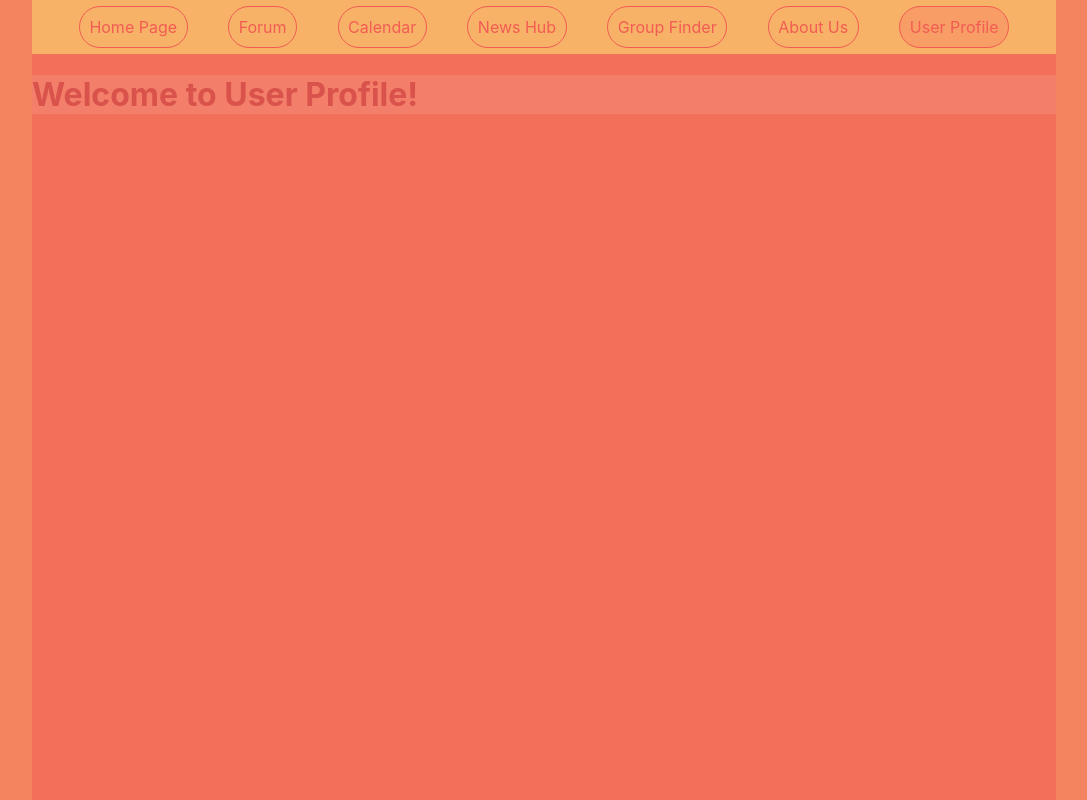
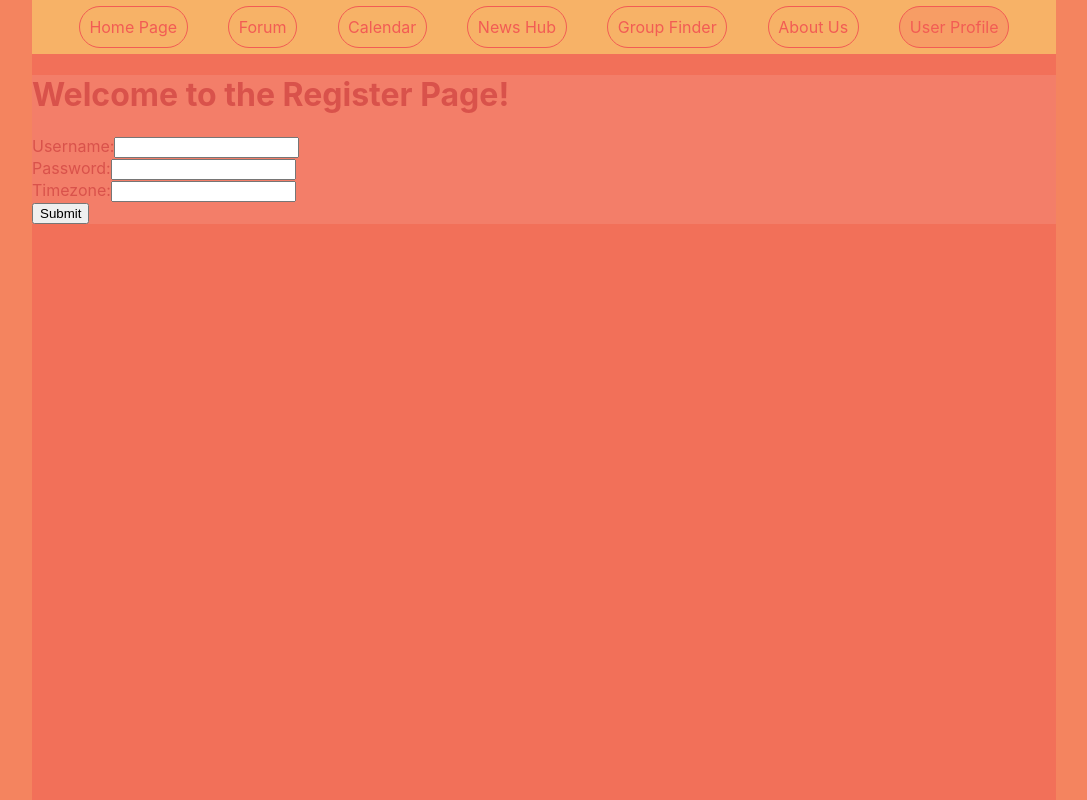
Before and after one commit to ParkerNGore/community-website, a React (Create React App) app: page /user-profile/register in a window 1280 px wide. Shown: the whole page, without its empty margins (96-1183 px from the left). Built offline with nearby package versions, Linux system fonts and the light colour scheme; the HTML template or start-up script is replaced by a standard one.

Commit message:
Adding a Register and Login page for the UserProfile page
-Additionally fixes a bug that was casued by

not initializing field states

```diff
--- a/src/App.js
+++ b/src/App.js
@@ -14,7 +14,10 @@ import Calendar from "./containers/Calendar";
 import NewsHub from "./containers/NewsHub";
 import GroupFinder from "./containers/GroupFinder";
 import AboutUs from "./containers/AboutUs";
+
 import UserProfile from "./containers/UserProfile";
+import LoginPage from "./containers/LoginPage";
+import RegisterPage from "./containers/RegisterPage";
 
 function App() {
   return (
@@ -58,9 +61,19 @@ function App() {
               <AboutUs />
             </Route>
 
-            <Route path="/user-profile">
+            <Route exact path="/user-profile">
               <UserProfile />
             </Route>
+            <>
+              <Switch>
+                <Route path="/user-profile/login">
+                  <LoginPage />
+                </Route>
+                <Route path="/user-profile/register">
+                  <RegisterPage />
+                </Route>
+              </Switch>
+            </>
           </Switch>
         </Router>
       </div>
--- a/src/containers/HomePage.js
+++ b/src/containers/HomePage.js
@@ -4,7 +4,7 @@ import "./HomePage.css";
 
 function HomePage() {
   return (
-    <div class="home-page-container">
+    <div className="home-page-container">
       <main>
         <h1>Welcome to the Home-Page!</h1>
       </main>
--- /dev/null
+++ b/src/containers/LoginPage.js
@@ -0,0 +1,13 @@
+import React from "react";
+
+function LoginPage() {
+  return (
+    <div className="login-page-container">
+      <main>
+        <h1>Welcome to the Login Page!</h1>
+      </main>
+    </div>
+  );
+}
+
+export default LoginPage;
--- /dev/null
+++ b/src/containers/RegisterPage.css
@@ -0,0 +1,3 @@
+.register-form > label {
+  display: block;
+}
--- /dev/null
+++ b/src/containers/RegisterPage.js
@@ -0,0 +1,54 @@
+import React from "react";
+
+import "./RegisterPage.css";
+
+function RegisterPage() {
+  const [username, setUsername] = React.useState("");
+  const [password, setPassword] = React.useState("");
+  const [timezone, setTimezone] = React.useState("");
+
+  function handleSubmit(event) {
+    console.dir(event);
+    event.preventDefault();
+    console.dir(username);
+    console.dir(password);
+    console.dir(timezone);
+  }
+
+  return (
+    <div className="register-page-container">
+      <main>
+        <h1>Welcome to the Register Page!</h1>
+        <form className="register-form" onSubmit={(e) => handleSubmit(e)}>
+          <label>
+            Username:
+            <input
+              value={username}
+              onChange={(e) => setUsername(e.target.value)}
+            />
+          </label>
+
+          <label>
+            Password:
+            <input
+              value={password}
+              onChange={(e) => setPassword(e.target.value)}
+            />
+          </label>
+
+          <label>
+            Timezone:
+            <input
+              value={timezone}
+              onChange={(e) => setTimezone(e.target.value)}
+            />
+          </label>
+
+          <button type="submit">Submit</button>
+        </form>
+      </main>
+    </div>
+  );
+}
+
+export default RegisterPage;
--- a/src/containers/UserProfile.js
+++ b/src/containers/UserProfile.js
@@ -1,10 +1,26 @@
 import React from "react";
+import { Redirect } from "react-router-dom";
 
 function UserProfile() {
+  const [loginPressed, setLoginPressed] = React.useState(() => false);
+  const [registerPressed, setRegisterPressed] = React.useState(() => false);
+
   return (
     <div className="user-profile-container">
       <main>
         <h1>Welcome to User Profile!</h1>
+
+        <button type="button" onClick={(e) => setLoginPressed(true)}>
+          Login
+        </button>
+        <button type="button" onClick={(e) => setRegisterPressed(true)}>
+          Register
+        </button>
+
+        {loginPressed && <Redirect to={"/user-profile/login"} push={true} />}
+        {registerPressed && (
+          <Redirect to={"/user-profile/register"} push={true} />
+        )}
       </main>
     </div>
   );
```
